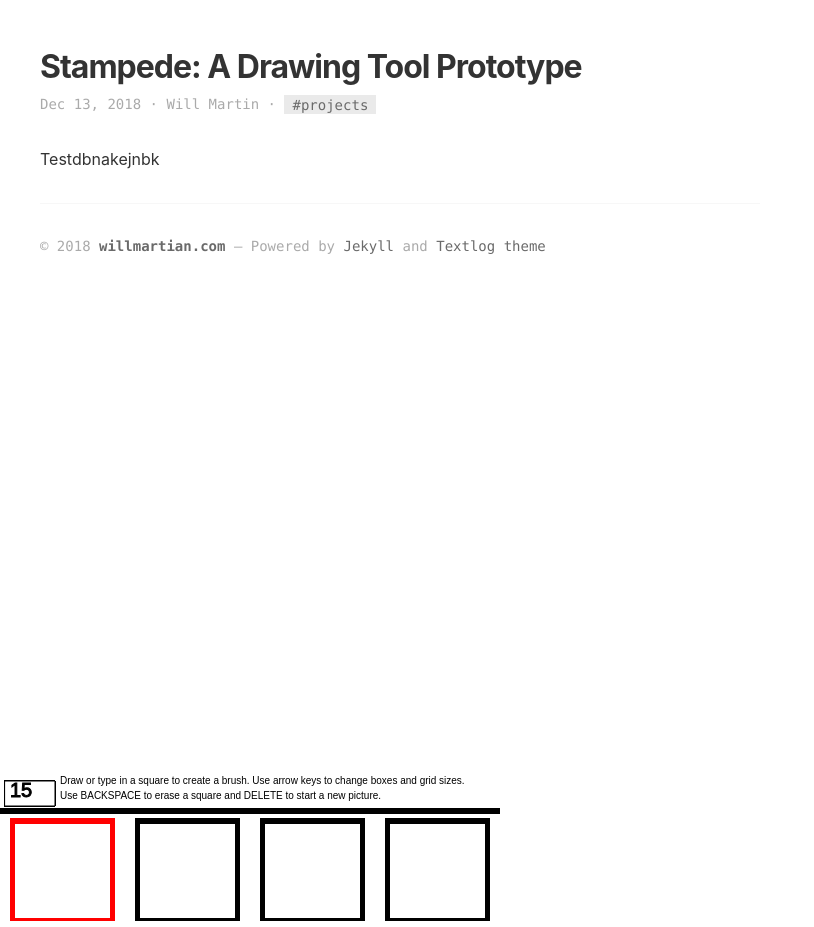
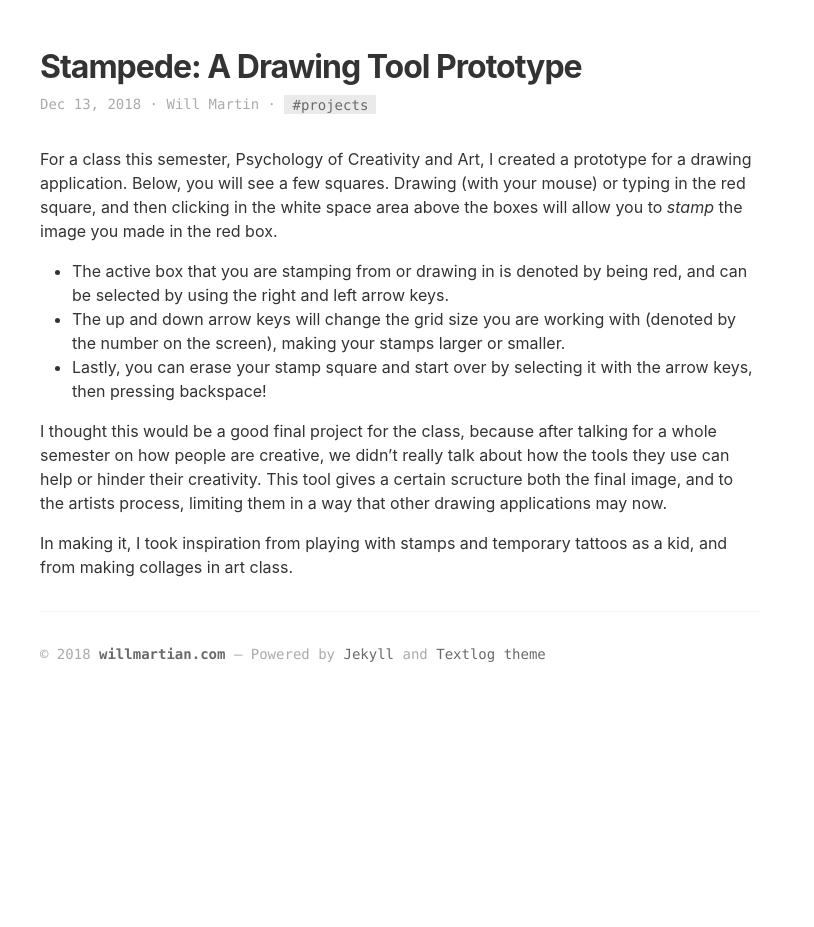
Before and after one commit to willbmartin/willbmartin.github.io, a Jekyll site: the page built from _posts/2018-12-13-art-tool-prototype.md, in a window 1280 px wide. Shown: the whole page, without its empty margins (0-814 px from the left). Built offline with Jekyll 4.4.1, drawn with Linux system fonts in a browser that asks for light colours; nearby versions of some CDN libraries; comment, search, counter and statistics services are not loaded; after the commit the page ends 900 px from its top, so only the background shows below that.

Commit message:
added stamper:unfinished, try...10000

```diff
--- a/_posts/2018-12-13-art-tool-prototype.md
+++ b/_posts/2018-12-13-art-tool-prototype.md
@@ -3,19 +3,17 @@ layout: postCustomJS
 title: "Stampede: A Drawing Tool Prototype"
 tags: [projects]
 author: Will Martin
-comment: true
+comment: false
 
 
 ---
 
-Testdbnakejnbk
+For a class this semester, Psychology of Creativity and Art, I created a prototype for a drawing application. Below, you will see a few squares. Drawing (with your mouse) or typing in the red square, and then clicking in the white space area above the boxes will allow you to *stamp* the image you made in the red box.
 
-<script
-src="https://cdnjs.cloudflare.com/ajax/libs/p5.js/0.7.1/p5.js"></script>
+ - The active box that you are stamping from or drawing in is denoted by being red, and can be selected by using the right and left arrow keys.
+ - The up and down arrow keys will change the grid size you are working with (denoted by the number on the screen), making your stamps larger or smaller.
+ - Lastly, you can erase your stamp square and start over by selecting it with the arrow keys, then pressing backspace!
 
-<script
-src="http://willmartian.com/assets/stampede.js"></script>
+I thought this would be a good final project for the class, because after talking for a whole semester on how people are creative, we didn't really talk about how the tools they use can help or hinder their creativity. This tool gives a certain scructure both the final image, and to the artists process, limiting them in a way that other drawing applications may now.
 
-<div id="canvas">
-
-</div>
+In making it, I took inspiration from playing with stamps and temporary tattoos as a kid, and from making collages in art class.
```
